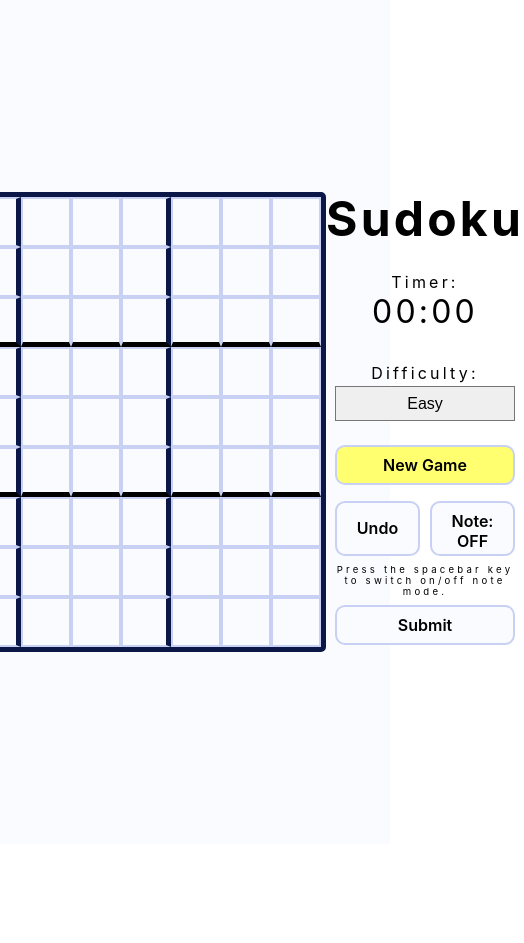
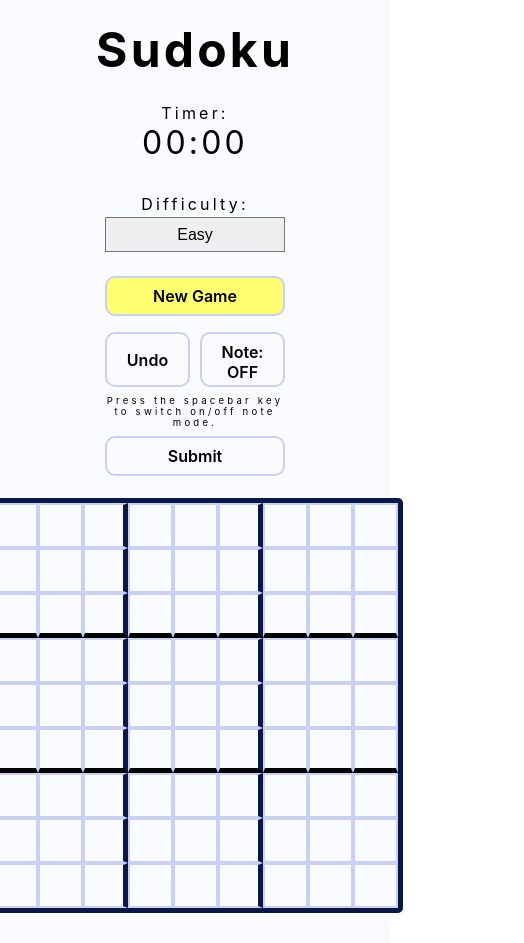
Before and after one commit to tangyvo/sudoku, a React (Create React App) app: page / in a window 390 px wide. Shown: the whole page, 524 px wide, since content can reach past the window. Before the commit the page ends 844 px from the top, so only its background shows below. Built offline with nearby package versions, Linux system fonts and the light colour scheme.

Commit message:
media queries for mobile

```diff
--- a/package.json
+++ b/package.json
@@ -9,6 +9,7 @@
     "@testing-library/user-event": "^7.2.1",
     "node-sass": "^4.14.1",
     "react": "^16.13.1",
+    "react-device-detect": "^1.12.1",
     "react-dom": "^16.13.1",
     "react-scripts": "3.4.1"
   },
@@ -18,7 +19,7 @@
     "test": "react-scripts test",
     "eject": "react-scripts eject",
     "predeploy": "npm run build",
-  "deploy": "gh-pages -d build"
+    "deploy": "gh-pages -d build"
   },
   "eslintConfig": {
     "extends": "react-app"
--- a/src/component/Menu.jsx
+++ b/src/component/Menu.jsx
@@ -1,4 +1,5 @@
 import React from "react";
+import { BrowserView, MobileView } from "react-device-detect";
 
 const Menu = ({
   showModal,
@@ -53,7 +54,17 @@ const Menu = ({
         </button>
       </div>
 
-      <p className="note-message">Press the spacebar key to switch on/off note mode.</p>
+      <BrowserView>
+        <p className="note-message">
+          Press the spacebar key to switch on/off note mode.
+        </p>
+      </BrowserView>
+
+      <MobileView>
+        <p className="note-message">
+          Note mode is not available on mobile.
+        </p>
+      </MobileView>
 
       <button
         className={isFullGrid ? "btn btn-submit active" : "btn btn-submit"}
--- a/src/component/NewGame.jsx
+++ b/src/component/NewGame.jsx
@@ -10,10 +10,6 @@ const NewGame = ({ startGame, showNewGameModal, hideModal}) => {
             Fill in the numbers 1-9 exactly once in every row, column and 3x3
             block
           </li>
-          {/* <li>
-            Click on the 'Note' button or press the spacebar key to switch on or
-            off note mode
-          </li> */}
         </ul>
               <button className="btn btn-newgame" onClick={startGame}>
           Start
--- a/src/index.scss
+++ b/src/index.scss
@@ -2,6 +2,7 @@
   margin: 0;
   padding: 0;
   box-sizing: border-box;
+  // border: 1px solid red
 }
 
 body {
@@ -31,9 +32,8 @@ TYPOGRAPHY
 
 .title {
   text-align: center;
-  padding: 0.5em 0;
+  padding-bottom: 0.5em;
   font-size: 3rem;
-  margin-top: 5rem;
 }
 
 .subtitle {
@@ -115,7 +115,7 @@ LAYOUT
   justify-content: flex-start;
   align-items: center;
   width: 250px;
-  min-height: calc(75px * 9);
+  max-height: calc(52px * 9);
 }
 
 /* -------------------
@@ -301,7 +301,7 @@ MODALS
   border-radius: 10px;
   text-align: center;
   height: 350px;
-  width: 500px;
+  width: 450px;
 
   p {
     font-size: 3rem;
@@ -351,3 +351,21 @@ li {
   opacity: 1;
   display: block;
 }
+
+@media (max-width: 600px) {
+  .app {
+    flex-direction: column-reverse;
+    padding: 20px 0;
+  }
+
+  .grid {
+    margin: 10px 0;
+  }
+
+  .block,
+  .original,
+  .notes {
+    height: 45px;
+    width: 45px;
+  }
+}
```
Also changed, not shown: 1 other file (tests, documents, lock files or other folders).
